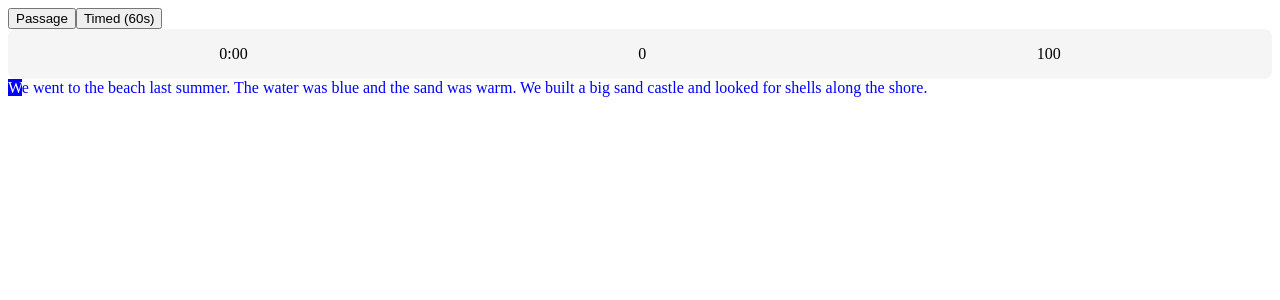
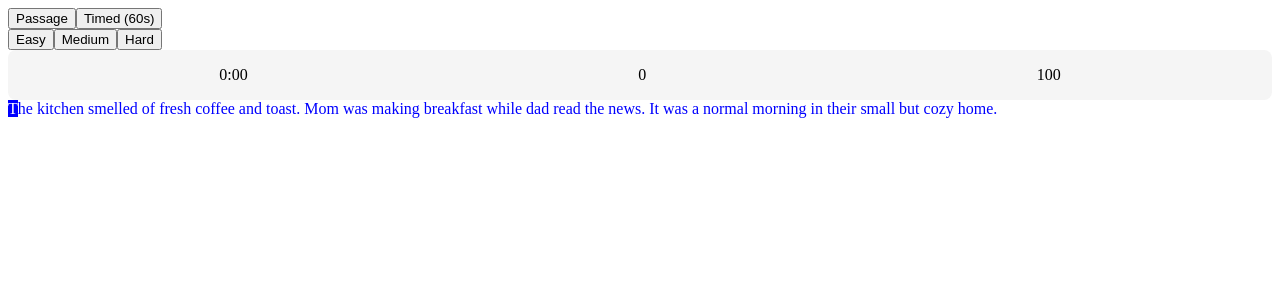
Before and after one commit to OneManBanned/Typing-Speed-Tester, a React (Vite) app: page / in a window 1280 px wide. Shown: the top 300 px of the page. Built offline with nearby package versions, Linux system fonts and the light colour scheme.

Commit message:
feat: import JSON data with difficulty-based random passage selection
- Import passages from data/data.json
- Add difficulty state (easy, medium, hard)
- Select random passage on difficulty change
- Initialize with first easy passage to prevent undefined error
- Reset test state on difficulty change

```diff
--- a/src/App.tsx
+++ b/src/App.tsx
@@ -22,11 +22,17 @@ function App() {
     accuracy: 100
   })
   const [difficulty, setDifficulty] = useState<difficulty>('easy')
-  const paragraphs: string = passages[difficulty][5].text
-  const characters: string[] = paragraphs.split('')
+  const [currentPassage, setCurrentPassage] = useState<string>(passages[difficulty][0].text)
+  const characters: string[] = currentPassage.split('')
   const isCompleted = mode === 'passage'
     ? userInput.length === characters.length
     : userInput.length === characters.length || timeElapsed >= 60
+
+  useEffect(() => {
+    const diffPassage = passages[difficulty]
+    const randomIndex = Math.floor(Math.random() * diffPassage.length)
+    setCurrentPassage(diffPassage[randomIndex].text)
+  }, [difficulty])
 
   useEffect(() => {
     if (!isTimerRunning) return
@@ -56,6 +62,8 @@ function App() {
     <>
       <Options
         mode={mode}
+        difficulty={difficulty}
+        onDifficultyChange={(d) => setDifficulty(d)}
         onModeChange={(newMode: mode) => {
           setMode(newMode)
           setTimeElapsed(0)
--- a/src/components/Options/Options.tsx
+++ b/src/components/Options/Options.tsx
@@ -2,11 +2,15 @@ import styles from './Options.module.scss'
 
 type OptionsProps = {
     mode: 'passage' | 'timed'
+    difficulty: 'easy' | 'medium' | 'hard'
+    onDifficultyChange: (d: 'easy' | 'medium' | 'hard' ) => void
     onModeChange: (newMode: 'passage' | 'timed') => void
 }
 
-function Options({ mode, onModeChange }: OptionsProps ) {
-  return <>
+function Options({ mode, difficulty, onDifficultyChange, onModeChange }: OptionsProps ) {
+  return (
+        <div className={styles.optionsContainer}>
+            {/* Mode Toggle */}
             <div className={styles.modeToggle} role="group" aria-label="Test mode">
                 <button
                     className={`${styles.modeButton} ${mode === 'passage' ? styles.active : ''}`}
@@ -23,7 +27,33 @@ function Options({ mode, onModeChange }: OptionsProps ) {
                     Timed (60s)
                 </button>
             </div>
-  </>
+
+            {/* Difficulty Buttons */}
+            <div className={styles.difficultyGroup} role="group" aria-label="Difficulty level">
+                <button
+                    className={`${styles.difficultyButton} ${difficulty === 'easy' ? styles.active : ''}`}
+                    onClick={() => onDifficultyChange('easy')}
+                    aria-pressed={difficulty === 'easy'}
+                >
+                    Easy
+                </button>
+                <button
+                    className={`${styles.difficultyButton} ${difficulty === 'medium' ? styles.active : ''}`}
+                    onClick={() => onDifficultyChange('medium')}
+                    aria-pressed={difficulty === 'medium'}
+                >
+                    Medium
+                </button>
+                <button
+                    className={`${styles.difficultyButton} ${difficulty === 'hard' ? styles.active : ''}`}
+                    onClick={() => onDifficultyChange('hard')}
+                    aria-pressed={difficulty === 'hard'}
+                >
+                    Hard
+                </button>
+            </div>
+        </div>
+    )
   }
 
   export default Options
```
Lines whose indentation alone changed are shown as unchanged.
